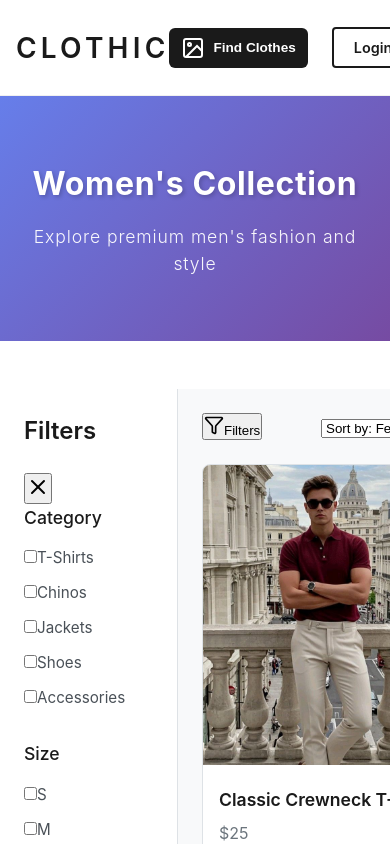
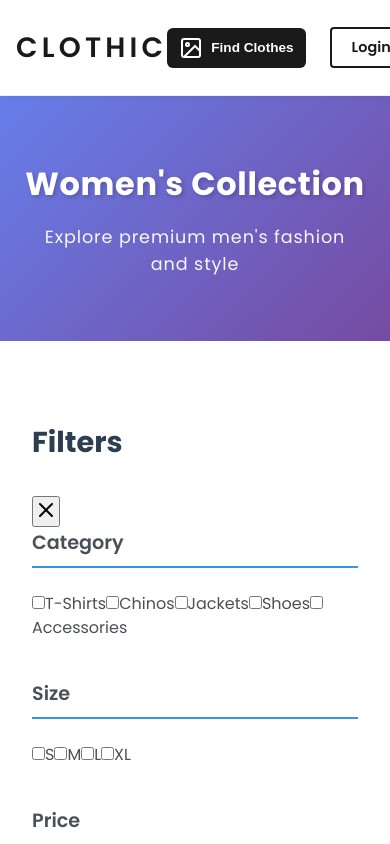
Before and after one commit to GitanshuHatwar/Clotheic, a React (Vite) app in the folder Client/project/: page /women in a window 390 px wide. Shown: the top 844 px of the page. Built offline with nearby package versions, Linux system fonts and the light colour scheme.

Commit message:
Improved style of the male section.

```diff
--- a/Client/project/src/styling/Men.css
+++ b/Client/project/src/styling/Men.css
@@ -1,87 +1,197 @@
+/* ===== Google Fonts Import ===== */
+@import url('https://fonts.googleapis.com/css2?family=Poppins:wght@400;500;600;700&display=swap');
+
+/* ===== CSS Variables ===== */
+:root {
+    --primary-color: #2c3e50;
+    --secondary-color: #3498db;
+    --accent-color: #e74c3c;
+    --background-color: #f8f9fa;
+    --surface-color: #ffffff;
+    --text-color: #495057;
+    --light-gray-color: #dee2e6;
+    --font-family: 'Poppins', sans-serif;
+}
+
+/* ===== General Styling ===== */
+body {
+    font-family: var(--font-family);
+    background-color: var(--background-color);
+    color: var(--text-color);
+}
 
 .men-container {
     display: flex;
-  background-color: #f8f9fa;
+    background-color: var(--background-color);
 }
 
+/* ===== Filter Sidebar ===== */
 .filter-sidebar {
     width: 280px;
-  padding: 1.5rem;
-  background-color: #fff;
-  border-right: 1px solid #dee2e6;
-  height: 100%;
+    padding: 2rem;
+    background-color: var(--surface-color);
+    border-right: 1px solid var(--light-gray-color);
+    height: 100vh;
+    position: sticky;
+    top: 0;
 }
 
 .filter-sidebar h3 {
-  font-size: 1.5rem;
-  font-weight: 600;
-  margin-bottom: 1.5rem;
+    font-size: 1.8rem;
+    font-weight: 700;
+    margin-bottom: 2rem;
+    color: var(--primary-color);
 }
 
 .filter-group {
-  margin-bottom: 2rem;
+    margin-bottom: 2.5rem;
 }
 
 .filter-group h4 {
-  font-size: 1.1rem;
-  font-weight: 500;
+    font-size: 1.2rem;
+    font-weight: 600;
+    margin-bottom: 1.5rem;
+    border-bottom: 2px solid var(--secondary-color);
+    padding-bottom: 0.5rem;
+}
+
+.filter-options .option {
+    display: flex;
+    align-items: center;
     margin-bottom: 1rem;
+    cursor: pointer;
+}
+
+.filter-options .option input {
+    margin-right: 0.75rem;
 }
 
 .filter-options label {
-  display: block;
-  margin-bottom: 0.75rem;
-  font-size: 0.95rem;
-  color: #495057;
+    font-size: 1rem;
+    color: var(--text-color);
+    transition: color 0.3s;
 }
 
+.filter-options .option:hover label {
+    color: var(--secondary-color);
+}
+
+/* ===== Product Grid ===== */
 .product-grid-container {
     flex: 1;
-  padding: 1.5rem;
+    padding: 2rem;
 }
 
 .product-grid-header {
     display: flex;
     justify-content: space-between;
     align-items: center;
-  margin-bottom: 1.5rem;
+    margin-bottom: 2rem;
+}
+
+.product-grid-header h2 {
+    font-size: 2rem;
+    font-weight: 700;
+    color: var(--primary-color);
 }
 
 .product-grid {
     display: grid;
-  grid-template-columns: repeat(auto-fill, minmax(250px, 1fr));
-  gap: 1.5rem;
+    grid-template-columns: repeat(auto-fill, minmax(280px, 1fr));
+    gap: 2rem;
 }
 
+/* ===== Product Card Styling ===== */
 .product-card {
-  background-color: #fff;
-  border: 1px solid #dee2e6;
-  border-radius: 8px;
+    background-color: var(--surface-color);
+    border: 1px solid var(--light-gray-color);
+    border-radius: 12px;
     overflow: hidden;
-  transition: transform 0.2s;
+    transition: transform 0.3s, box-shadow 0.3s;
+    position: relative;
 }
 
 .product-card:hover {
-  transform: translateY(-5px);
-  box-shadow: 0 4px 12px rgba(0, 0, 0, 0.1);
+    transform: translateY(-8px);
+    box-shadow: 0 8px 20px rgba(0, 0, 0, 0.12);
 }
+
+.product-image-container {
+    overflow: hidden;
+}
+
 .product-image {
     width: 100%;
-  height: 300px;
+    height: 350px;
     object-fit: cover;
+    transition: transform 0.4s;
+}
+
+.product-card:hover .product-image {
+    transform: scale(1.05);
 }
 
 .product-info {
-  padding: 1rem;
+    padding: 1.5rem;
+    text-align: center;
 }
 
 .product-info h5 {
-  font-size: 1.1rem;
+    font-size: 1.25rem;
     font-weight: 600;
-  margin-bottom: 0.5rem;
+    margin-bottom: 0.75rem;
+    color: var(--primary-color);
 }
 
 .product-info p {
-  font-size: 1rem;
-  color: #6c757d;
+    font-size: 1.1rem;
+    color: var(--secondary-color);
+    font-weight: 500;
 }
+
+.add-to-cart-btn {
+    position: absolute;
+    bottom: 20px;
+    left: 50%;
+    transform: translateX(-50%);
+    background-color: var(--accent-color);
+    color: white;
+    padding: 0.75rem 1.5rem;
+    border: none;
+    border-radius: 25px;
+    cursor: pointer;
+    opacity: 0;
+    transition: opacity 0.3s, bottom 0.3s;
+}
+
+.product-card:hover .add-to-cart-btn {
+    opacity: 1;
+    bottom: 30px;
+}
+
+/* ===== Responsive Design ===== */
+@media (max-width: 992px) {
+    .filter-sidebar {
+        width: 240px;
+    }
+    .product-grid {
+        grid-template-columns: repeat(auto-fill, minmax(250px, 1fr));
+    }
+}
+
+@media (max-width: 768px) {
+    .men-container {
+        flex-direction: column;
+    }
+    .filter-sidebar {
+        width: 100%;
+        height: auto;
+        position: static;
+        border-right: none;
+        border-bottom: 1px solid var(--light-gray-color);
+    }
+    .product-grid-header {
+        flex-direction: column;
+        align-items: flex-start;
+    }
+}
```
Also changed, not shown: Client/project/src/styling/Kids.css (added), Client/project/src/styling/Women.css (added). Lines whose indentation alone changed are shown as unchanged.
